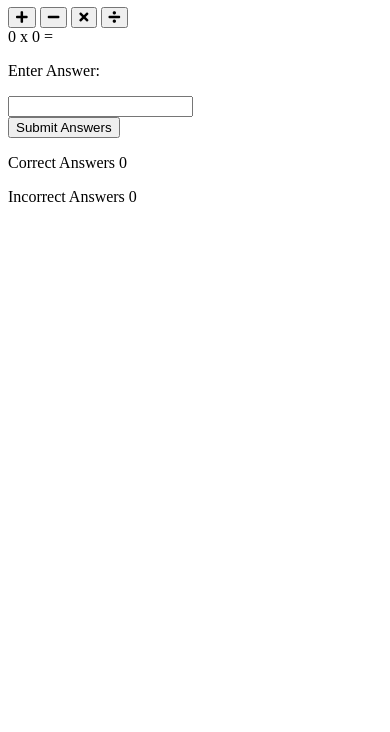
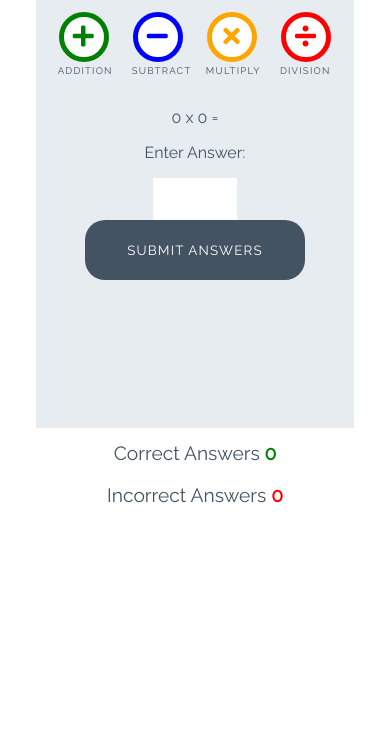
Before and after one commit to Belan-Mihail/love-maths, a plain HTML site: page index.html in a window 390 px wide. Shown: the part 112-844 px from the top of the page. Drawn offline with Linux system fonts and the light colour scheme.

Commit message:
Add styles to the game

```diff
--- a/assets/css/style.css
+++ b/assets/css/style.css
@@ -0,0 +1,254 @@
+/* --------- Global style */
+
+body {
+    background-color: white;
+    font-family: "Raleway", sans-serif;
+    color: #445361;
+    text-align: center;
+}
+
+/* --------- Heading */
+
+.heading {
+    text-align: center;
+    font-size: 2.5rem;
+}
+
+.logo {
+    height: 40px;
+    padding-right: 5px;
+}
+
+/* --------- Game layout */
+
+.game-area {
+    background-color: #E6ECF0;
+    box-sizing: border-box;
+    width: 85%;
+    height: 65vh;
+    max-height: 450px;
+    max-width: 830px;
+    margin-left: auto;
+    margin-right: auto;
+    padding: 1%;
+}
+
+.question-area {
+    width: 50%;
+    font-size: 2rem;
+    margin: auto;
+    padding: 50px 0;
+}
+
+.question-area span {
+    padding: 0 15px;
+}
+
+.score-area {
+    margin: 5px auto;
+    width: 60%;
+    font-size: 1.2rem;
+}
+
+.controls-area {
+    width: 85%;
+    margin: 30px auto;
+}
+
+#score {
+    color: green;
+    font-weight: bold;
+}
+
+#incorrect {
+    color: red;
+    font-weight: bold;
+}
+
+.answer-message {
+    display: none;
+    font-size: 1rem;
+}
+
+#answer-box {
+    border: none;
+    color: #445361;
+    display: inline-block;
+    height: 40px;
+    width: 80px;
+    font-size: 1.2rem;
+}
+
+.scores {
+    display: inline-block;
+    padding: 25px;
+}
+
+/* --------- Buttons */
+
+.btn {
+    width: 220px;
+    height: 60px;
+    font-family: "Raleway", sans-serif;
+    text-transform: uppercase;
+    letter-spacing: 1.2px;
+    color: white;
+}
+
+.btn:focus {
+    outline: none;
+}
+
+.btn--big {
+    padding-top: 10px;
+    border-radius: 50%;
+    background-color: white;
+    border: 10px solid;
+    width: 100px;
+    height: 100px;
+    font-size: 3.2rem;
+    margin: 0 30px;
+    transition: all 0.5s;
+}
+
+.btn--big::after {
+    content: attr(data-type);
+    font-size: 1rem;
+    color: #445361;
+    position: relative;
+    left: -.5em;
+}
+
+.btn--blue {
+    border-color: blue;
+    color: blue;
+}
+
+.btn--blue:active,
+.btn--blue:hover {
+    background-color: darkblue;
+    color: white;
+}
+
+.btn--orange {
+    border-color: orange;
+    color: orange;
+}
+
+.btn--orange:active,
+.btn--orange:hover {
+    background-color: darkorange;
+    color: white;
+}
+
+.btn--red {
+    border-color: red;
+    color: red;
+}
+
+.btn--red:active,
+.btn--red:hover {
+    background-color: darkred;
+    color: white;
+}
+
+.btn--green {
+    border-color: green;
+    color: green;
+}
+
+.btn--green:active,
+.btn--green:hover {
+    background-color: darkgreen;
+    color: white;
+}
+
+.btn--gray {
+    margin-top: 25px;
+    background-color: #445361;
+    border: 1px transparent;
+    border-radius: 20px;
+}
+
+.btn--gray:active,
+.btn--gray:hover {
+    background-color: #0d1013;
+}
+
+/* --------- Media queries */
+
+@media (max-width: 414px) {
+    .controls-area {
+        width: 100%;
+    }
+
+    .btn--big {
+        margin: 0 10px;
+        padding: 5px;
+        border: 5px solid;
+        width: 50px;
+        height: 50px;
+        font-size: 1.5rem;
+    }
+
+    .btn--big::after {
+        font-size: 0.6rem;
+        left: -0.7rem;
+    }
+
+    .question-area {
+        padding: 10% 0;
+        width: 100%;
+    }
+
+    .question-area span {
+        padding: 0;
+    }
+
+    .answer-message {
+        display: block;
+    }
+
+    #answer-box {
+        display: block;
+        margin: 0 auto;
+    }
+
+    .btn--gray {
+        margin-top: 0;
+    }
+
+    .score-area {
+        width: 100%;
+    }
+
+    .scores {
+        margin: 0.5em auto;
+        display: block;
+        padding: 5px;
+    }
+
+    .heading {
+        font-size: 2rem;
+    }
+}
+
+@media (max-width: 320px) {
+    .game-area {
+        height: 70vh;
+    }
+
+    .controls-area {
+        width: 75%;
+        margin: 10px auto;
+    }
+
+    .btn--big {
+        margin: 10px 10px;
+    }
+
+    .question-area {
+        padding: 10px 0;
+    }
+
+}
--- a/index.html
+++ b/index.html
@@ -19,16 +19,16 @@
 
     <div class="game-area">
         <div class="controls-area">
-            <button class="btn btn--big btn--green">
+            <button data-type="addition" class="btn btn--big btn--green">
                 <i class="fas fa-plus"></i>
             </button>
-            <button class="btn btn--big btn--blue">
+            <button data-type="subtract" class="btn btn--big btn--blue">
                 <i class="fas fa-minus"></i>
             </button>
-            <button class="btn btn--big btn--orange">
+            <button data-type="multiply" class="btn btn--big btn--orange">
                 <i class="fas fa-times"></i>
             </button>
-            <button class="btn btn--big btn--red">
+            <button data-type="division" class="btn btn--big btn--red">
                 <i class="fas fa-divide"></i>
             </button>
         </div>
@@ -40,7 +40,7 @@
             <p class="answer-message">Enter Answer:</p>
             <input type="numbers" id="answer-box">
         </div>
-        <button class="btn btn--gray">Submit Answers</button>
+        <button data-type="submit" class="btn btn--gray">Submit Answers</button>
     </div>
 
     <div class="score-area">
```
